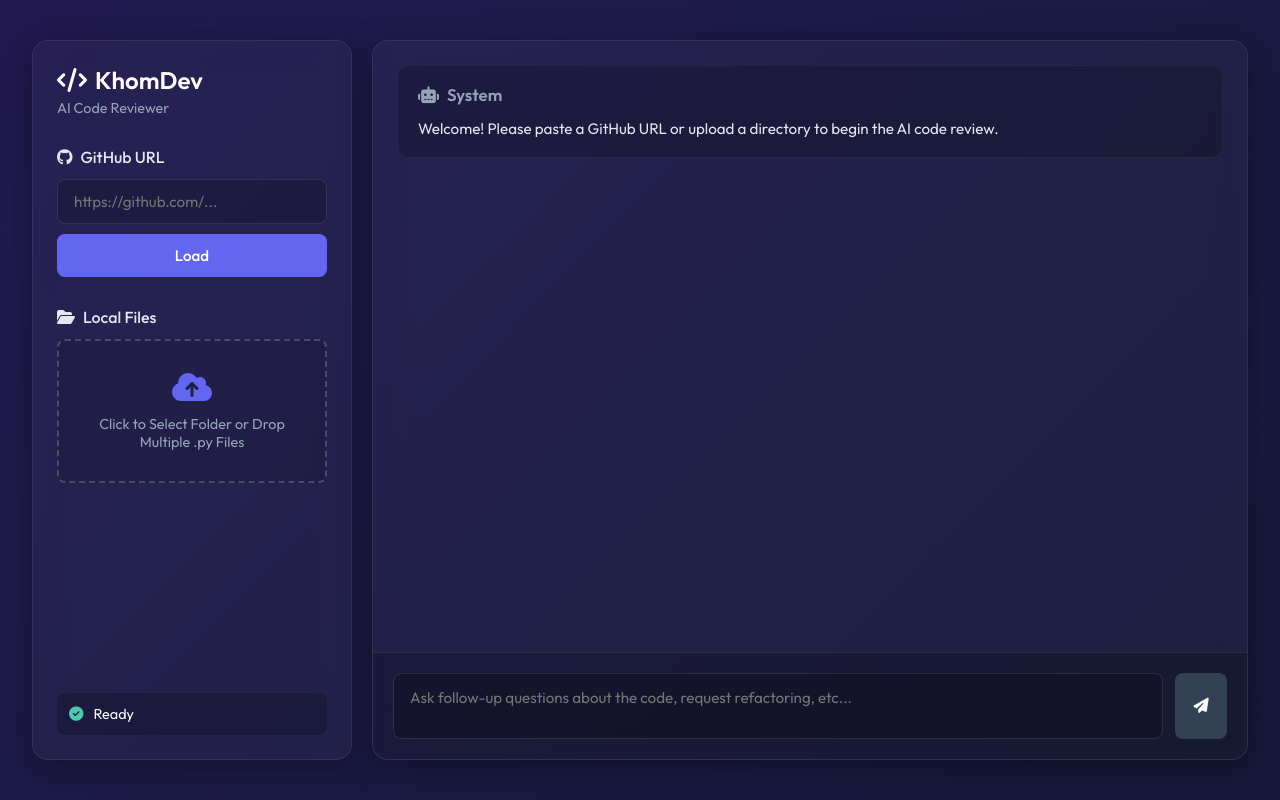
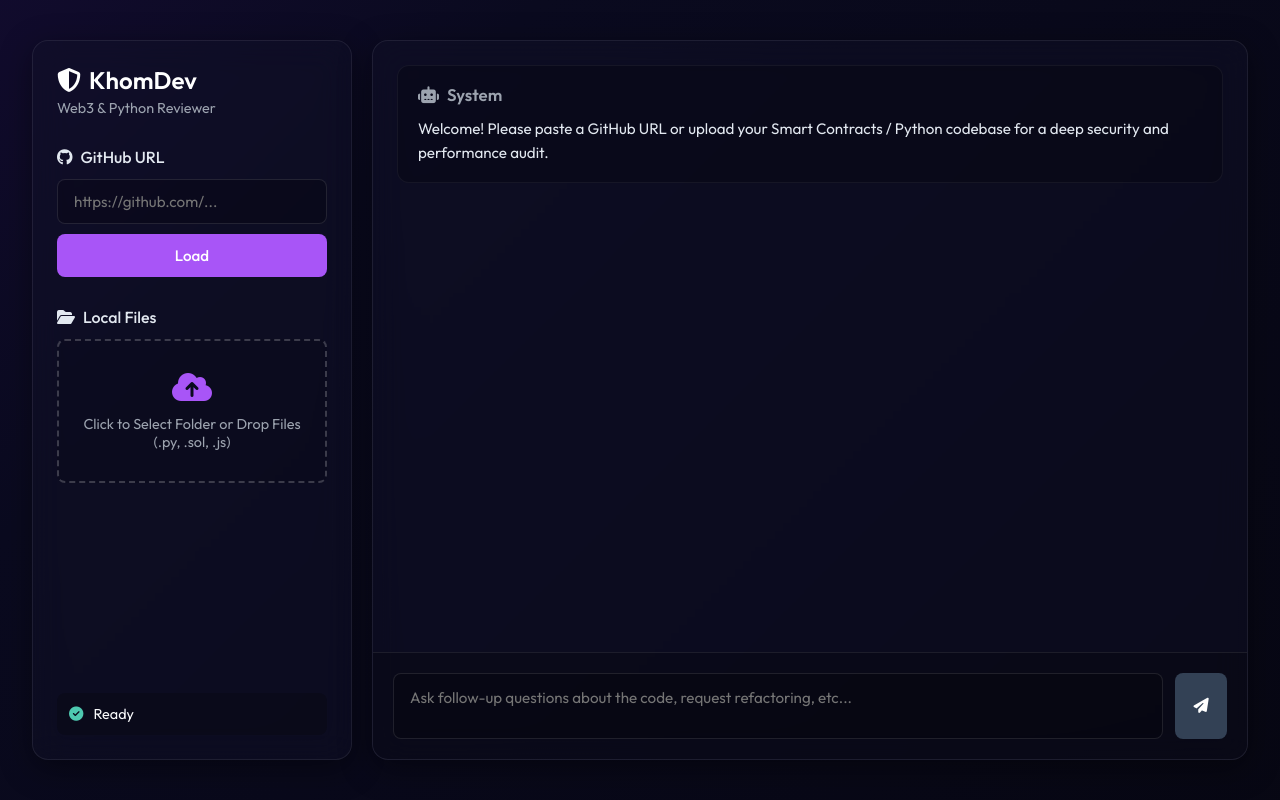
Before and after one commit to KhomenkovDev/khomdev_code_reviewer, a FastAPI app: page / in a window 1280 px wide. Run offline with FastAPI, Linux system fonts and the light colour scheme; some libraries are stand-ins or nearby versions.

Commit message:
Rebrand to KhomDev Web3 ecosystem and unify design system

```diff
--- a/web/static/css/style.css
+++ b/web/static/css/style.css
@@ -1,15 +1,15 @@
 :root {
-    --bg-color-1: #0f172a;
-    --bg-color-2: #1e1b4b;
-    --glass-bg: rgba(255, 255, 255, 0.03);
+    --bg-color-1: #05050A;
+    --bg-color-2: #0A0A1F;
+    --glass-bg: rgba(18, 18, 42, 0.4);
     --glass-border: rgba(255, 255, 255, 0.08);
-    --glass-shadow: 0 8px 32px 0 rgba(0, 0, 0, 0.37);
-    --primary: #6366f1;
-    --primary-hover: #4f46e5;
-    --text-main: #f8fafc;
-    --text-muted: #94a3b8;
-    --accent: #4ec9b0; /* VS Code like accent */
-    --accent-user: #569cd6;
+    --glass-shadow: 0 8px 32px 0 rgba(0, 0, 0, 0.4);
+    --primary: #A855F7; /* KhomDev Purple */
+    --primary-hover: #9333EA;
+    --text-main: #F9FAFB;
+    --text-muted: #9CA3AF;
+    --accent: #22D3EE; /* KhomDev Cyan */
+    --accent-user: #818CF8;
 }
 
 * {
--- a/web/templates/index.html
+++ b/web/templates/index.html
@@ -3,7 +3,7 @@
 <head>
     <meta charset="UTF-8">
     <meta name="viewport" content="width=device-width, initial-scale=1.0">
-    <title>KhomDev | AI Code Reviewer</title>
+    <title>KhomDev | Automated Smart Contract & Python Reviewer</title>
     <!-- Google Fonts -->
     <link rel="preconnect" href="https://fonts.googleapis.com">
     <link rel="preconnect" href="https://fonts.gstatic.com" crossorigin>
@@ -20,8 +20,8 @@
         <!-- Sidebar -->
         <aside class="glass-panel sidebar">
             <div class="sidebar-header">
-                <h2><i class="fa-solid fa-code"></i> KhomDev</h2>
-                <p>AI Code Reviewer</p>
+                <h2><i class="fa-solid fa-shield-halved"></i> KhomDev</h2>
+                <p>Web3 & Python Reviewer</p>
             </div>
 
             <div class="input-section">
@@ -39,7 +39,7 @@
                 <form id="local-form">
                     <label for="local-files" class="drop-zone" id="drop-zone">
                         <i class="fa-solid fa-cloud-arrow-up"></i>
-                        <span>Click to Select Folder or Drop Multiple .py Files</span>
+                        <span>Click to Select Folder or Drop Files (.py, .sol, .js)</span>
                         <input type="file" id="local-files" multiple webkitdirectory directory style="display: none;">
                     </label>
                 </form>
@@ -55,7 +55,7 @@
             <div class="chat-display" id="chat-display">
                 <div class="message system">
                     <div class="msg-header"><i class="fa-solid fa-robot"></i> System</div>
-                    <div class="msg-body">Welcome! Please paste a GitHub URL or upload a directory to begin the AI code review.</div>
+                    <div class="msg-body">Welcome! Please paste a GitHub URL or upload your Smart Contracts / Python codebase for a deep security and performance audit.</div>
                 </div>
             </div>
 
```
Also changed, not shown: ai_reviewer/llm_chat.py (+11 -8 lines), README.md.
